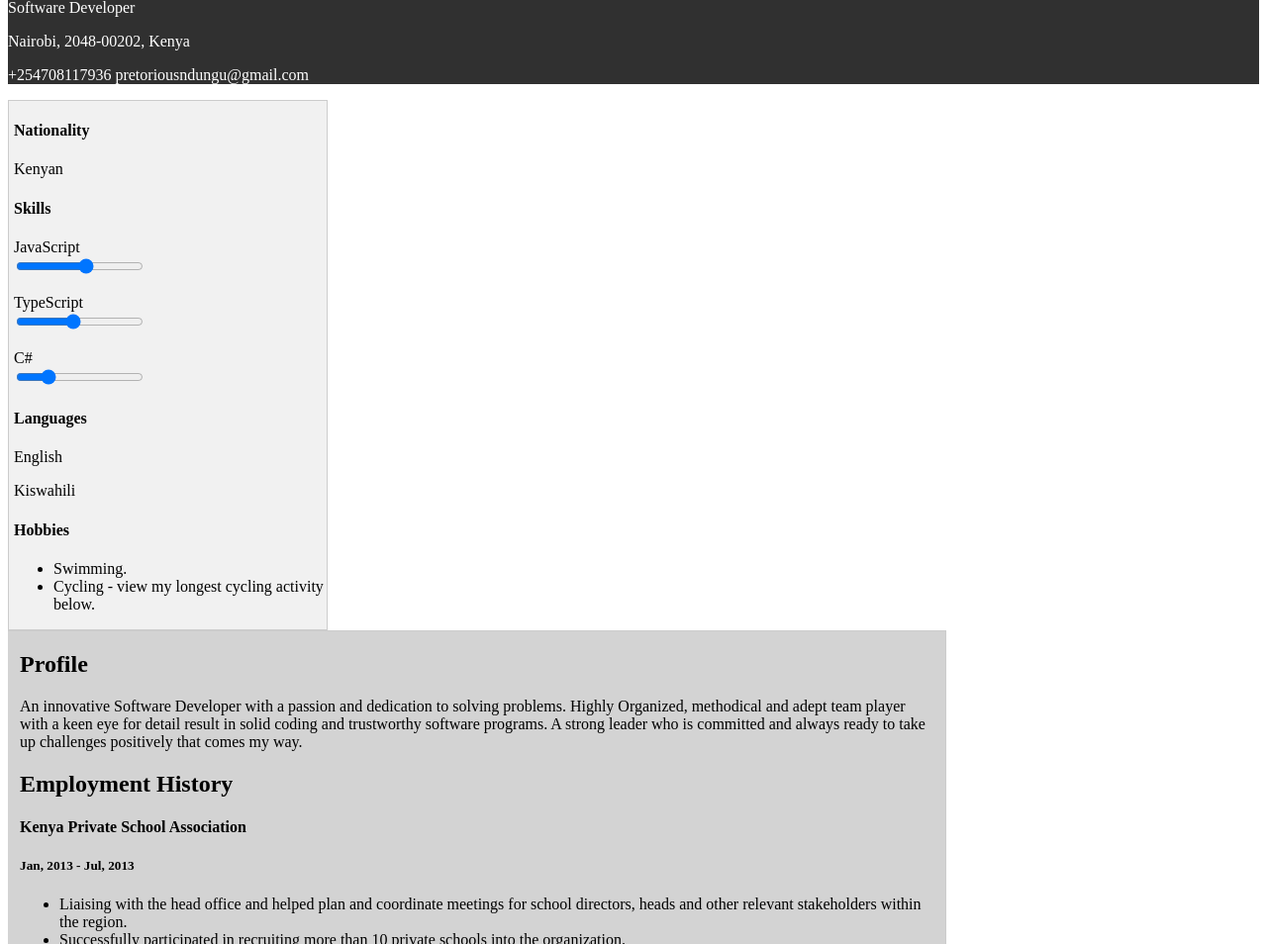
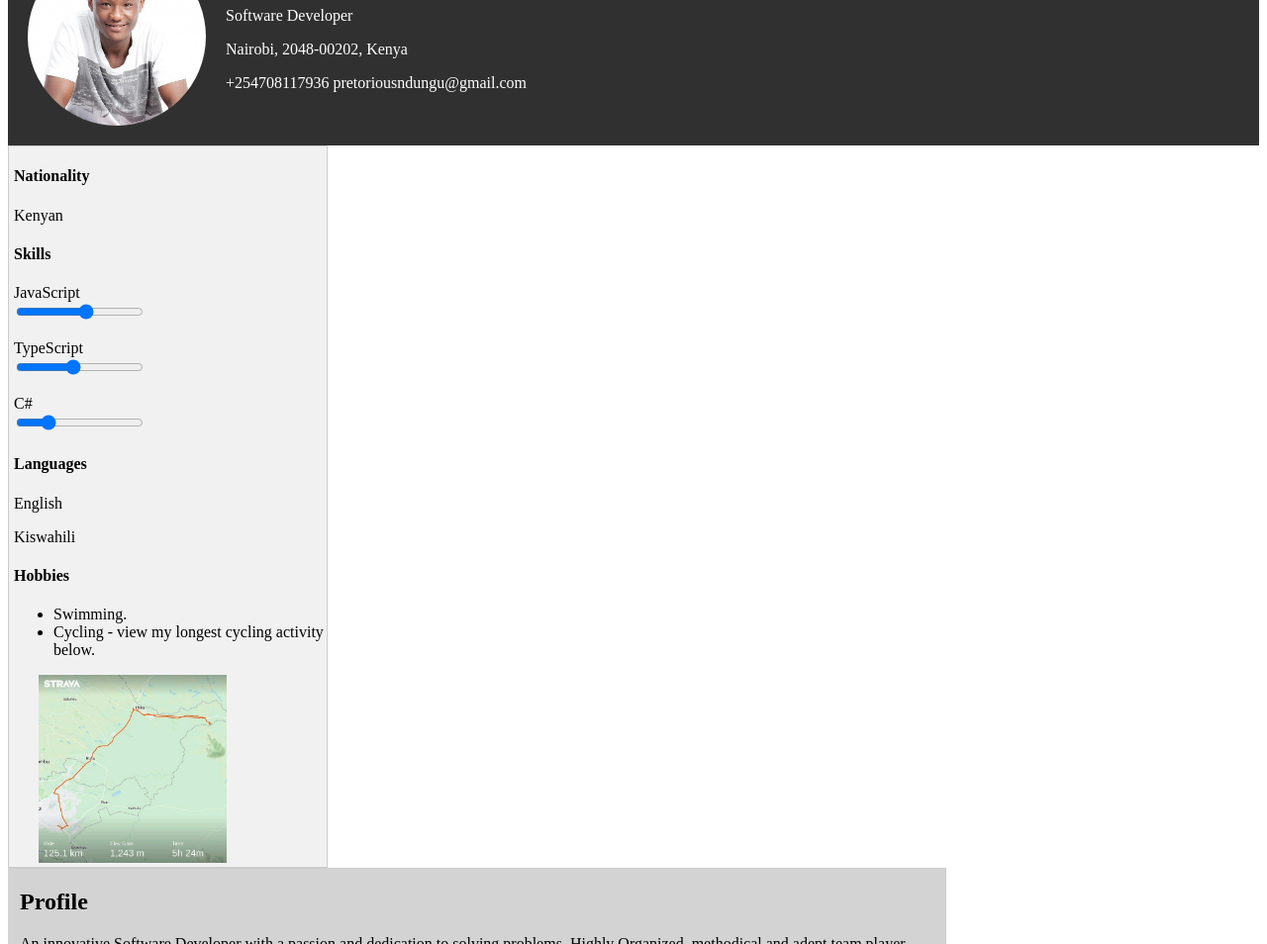
Before and after one commit to n-pretorious/week-one-prep-ip, a plain HTML site: page index.html in a window 1280 px wide. Shown: the part 81-1035 px from the top of the page at 99% size. Drawn offline with Linux system fonts and the light colour scheme.

Commit message:
Add image and styling - add image to header and aside div - styled the head div to be all round - put header div to be inline-block and extend across the entire width

```diff
--- a/css/style.css
+++ b/css/style.css
@@ -1,5 +1,16 @@
 .header {
   background-color: #303030;
+  display: inline-block;
+  width: 100%;
+}
+
+.header img {
+  vertical-align: middle;
+  width: 180px;
+  height: 180px;
+  border-radius: 50%;
+  margin: 20px;
+  float: left;
 }
 
 .header h1 {
@@ -19,6 +30,12 @@
   width: 25%;
 }
 
+.aside img {
+  padding-left: 25px;
+  width: 60%;
+  height: 60%;
+}
+
 .main {
   float: left;
   padding: 0px 12px;
--- a/index.html
+++ b/index.html
@@ -9,6 +9,7 @@
 <body>
   <div class="container">
     <div class="header">
+      <img src="images/ada4de87-526b-4a97-a1df-4d759728a251.jpeg" alt="my image" class="portfolio img">
       <h1>PRETORIOUS NDUNG'U</h1>
       <p>Software Developer</p>
 
@@ -35,6 +36,7 @@
             <li>Swimming.</li>
             <li>Cycling - view my longest cycling activity below.</li>
           </ul>
+          <img src="images/b7d6c88c-cf5d-45af-a3be-dce9c2fe18f9.jpeg" alt="Cycling route">
         </aside>
     </div>
 
```
